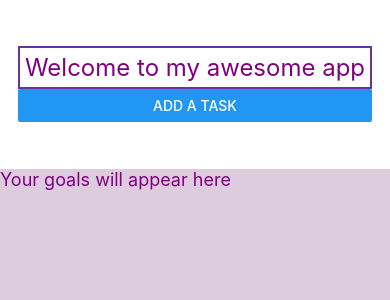
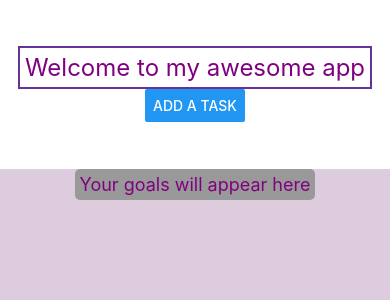
Before and after one commit to jingjing515/test, a React Native app: screen / in a window 390 px wide. Shown: the top 300 px of the page. Built offline with nearby package versions, Linux system fonts and the light colour scheme.

Commit message:
adds rounded corner on the text for both ios and android using a view

```diff
--- a/App.js
+++ b/App.js
@@ -45,7 +45,9 @@ export default function App() {
         cancelPressed={onCancel}
       />
       <View style={styles.bottomContainer}>
-        <Text style={styles.text}>{enteredText}</Text>
+        <View style={styles.textContainer}>
+          <Text style={styles.text}>{enteredText}</Text>
+        </View>
       </View>
     </SafeAreaView>
   );
@@ -55,20 +57,29 @@ const styles = StyleSheet.create({
   container: {
     flex: 1,
     backgroundColor: "#fff",
-    alignItems: "center",
+    alignItems: "stretch",
     justifyContent: "center",
   },
   topContainer: {
     flex: 1,
     justifyContent: "center",
+    alignItems: "center",
   },
   bottomContainer: {
     flex: 4,
     backgroundColor: "#dcd",
-    alignSelf: "stretch",
+    alignItems: "center",
+
+    // alignSelf: "stretch",
   },
   text: {
     fontSize: 18,
     color: "purple",
+
+    padding: 5,
+  },
+  textContainer: {
+    backgroundColor: "#999",
+    borderRadius: 5,
   },
 });
```
